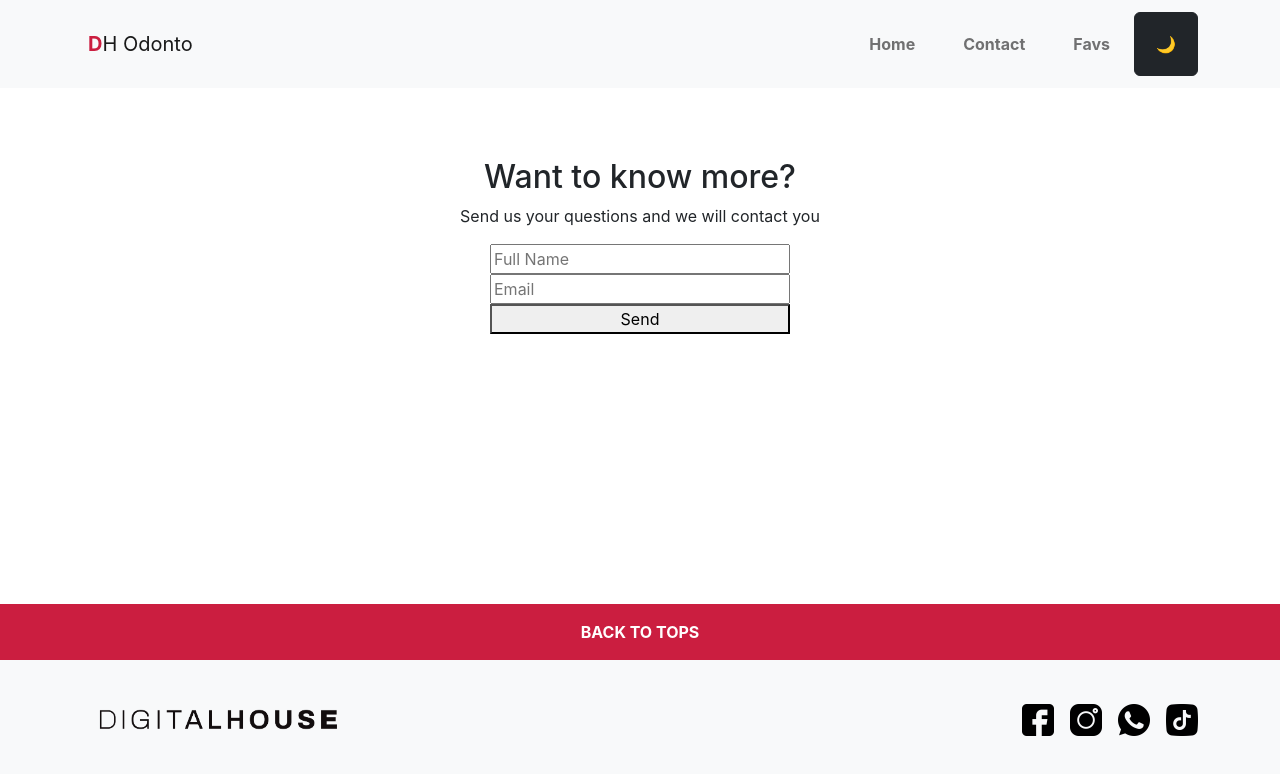
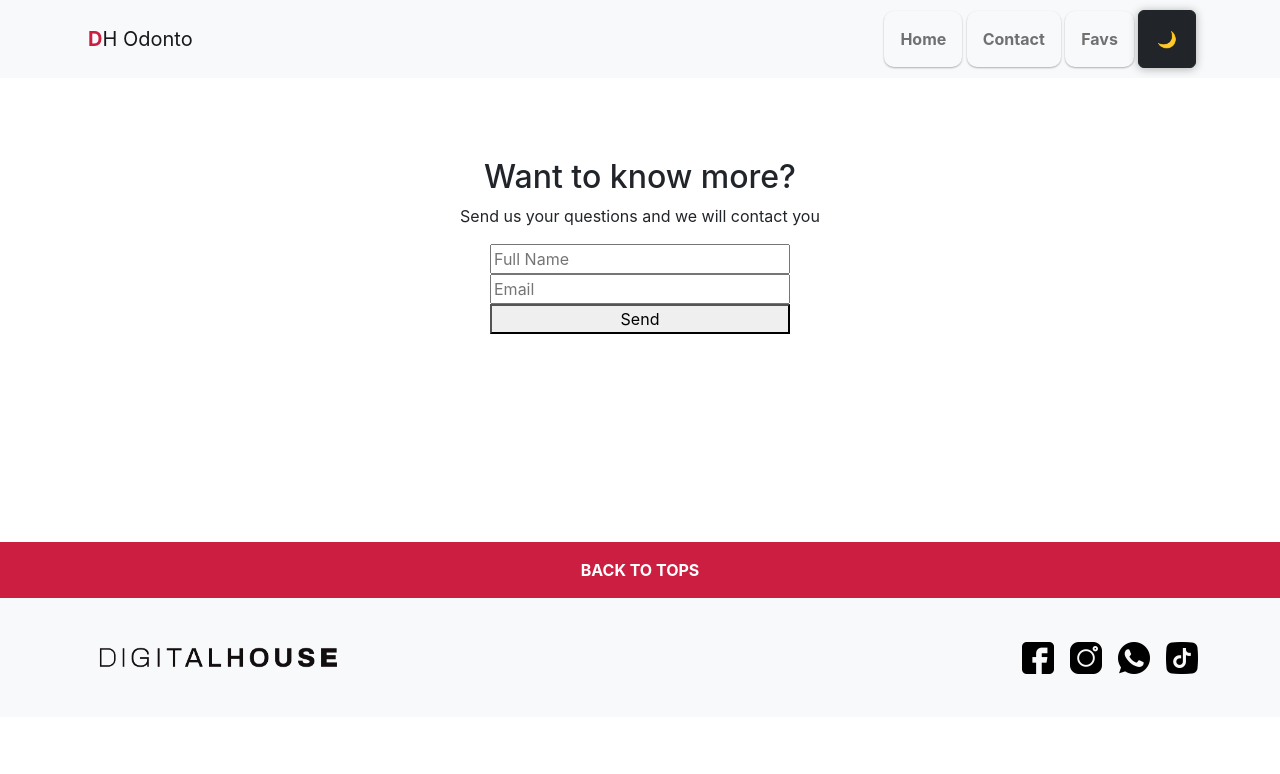
Before and after one commit to DiegoMarulandaB/finalFrontEnd, a React (Create React App) app: page /contact in a window 1280 px wide. Shown: the top 774 px of the page. Built offline with nearby package versions, Linux system fonts and the light colour scheme; no server answers.

Commit message:
add effects to card

```diff
--- a/src/index.css
+++ b/src/index.css
@@ -49,9 +49,17 @@ a:hover {
   padding: 0.6rem 0.6rem 0 0.6rem;
   border-radius: 10px;
   border: 2px solid var(--card-border);
+  overflow: hidden;
+  box-shadow: 0px 1px 10px rgba(0, 0, 0, 0.3);
+  transition: all 400ms ease;
+}
+.card:hover {
+  box-shadow: 5px 5px 20px rgba(0, 0, 0, 0.6);
+  transform: translateY(-3%);
+  color: var(--card-hover-color);
 }
 .card-grid {
-  padding-bottom: 4rem;
+  padding-bottom: 3rem;
   display: grid;
   grid-template-columns: repeat(4, 1fr);
   gap: 1.125rem;
@@ -63,8 +71,9 @@ a:hover {
   background-color: var(--btn-light-bg-color);
 }
 .contact {
-  text-align: center;
-  padding: 70px;
+  display: grid;
+  place-items: center;
+  padding: 80px;
 }
 
 form {
@@ -73,7 +82,7 @@ form {
   justify-content: space-around;
   width: 300px;
   margin: 0 auto;
-  padding-bottom: 200px;
+  padding-bottom: 8rem;
 }
 .dentist-Information {
   text-align: center;
--- a/src/stylesheet/Navbar.module.css
+++ b/src/stylesheet/Navbar.module.css
@@ -4,13 +4,31 @@
 
 .navBarLink {
   text-decoration: none;
-  padding: 10px;
-  border-radius: 9px;
+  padding: 2px;
+  margin: 2.2px;
+  border-radius: 10px;
   font-weight: bold;
-  transition: all 0.3s ease-in-out;
+  /* transition: all 0.3s ease-in-out; */
+  overflow: hidden;
+  box-shadow: 0px 1px 2px rgba(0, 0, 0, 0.3);
+  transition: all 400ms ease;
+}
+.navBarLink:hover {
+  box-shadow: 2px 2px 4px rgba(0, 0, 0, 0.6);
+  transform: translateY(-3%);
+  color: var(--navBarLink-hover);
 }
 
 .btnStyle {
-  width: 4rem;
-  height: 4rem;
+  width: 3.6rem;
+  height: 3.6rem;
+  border-radius: 10px;
+  margin: 2.2px;
+  overflow: hidden;
+  box-shadow: 0px 1px 10px rgba(0, 0, 0, 0.3);
+  transition: all 400ms ease;
 }
+.btnStyle:hover {
+  box-shadow: 5px 5px 20px rgba(0, 0, 0, 0.6);
+  transform: translateY(-3%);
+}
--- a/src/stylesheet/Root.css
+++ b/src/stylesheet/Root.css
@@ -21,6 +21,7 @@
 
   /* card */
   --card-border: rgb(136, 136, 136);
+  --card-hover-color: #cb1e40;
 
   /* btn-light */
   --btn-light-bg-color: rgb(214, 214, 214);
```
